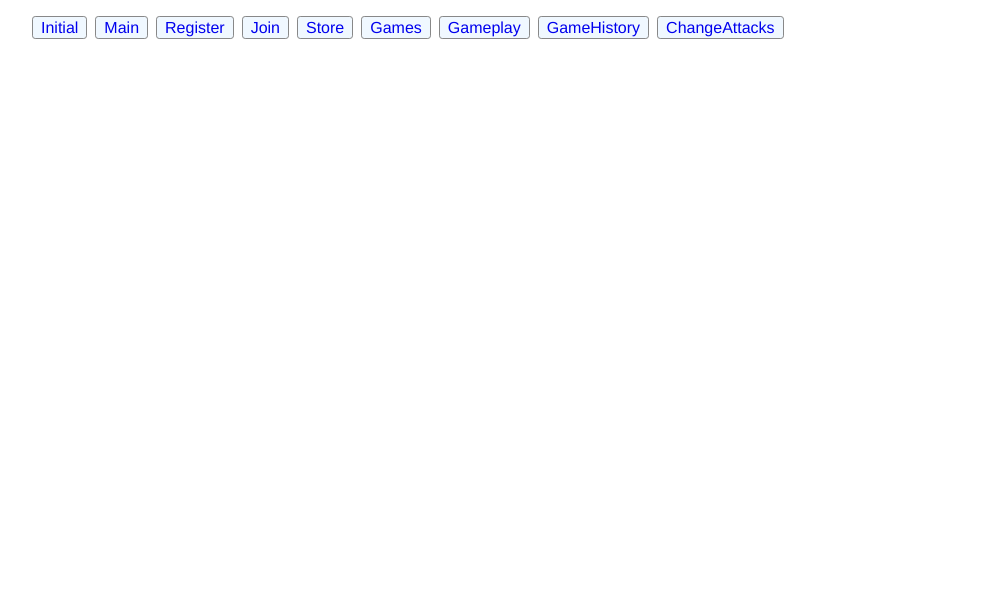
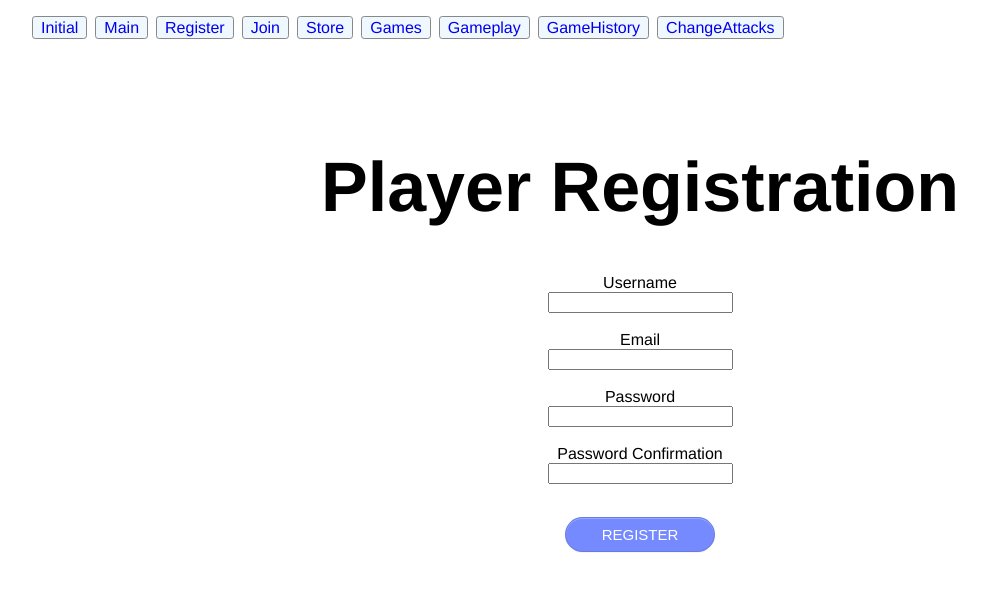
Before and after one commit to MIGI10/battle-arena, a Vue app: page /register in a window 1280 px wide. Shown: the top 590 px of the page, without its empty margins (0-986 px from the left). Built offline with nearby package versions, Linux system fonts and the light colour scheme.

Commit message:
add Initial, Join, Register views

```diff
--- a/index.html
+++ b/index.html
@@ -4,7 +4,7 @@
     <meta charset="UTF-8" />
     <link rel="icon" type="image/svg+xml" href="/vite.svg" />
     <meta name="viewport" content="width=device-width, initial-scale=1.0" />
-    <title>Vite + Vue</title>
+    <title>Battle Arena</title>
   </head>
   <body>
     <div id="app"></div>
--- a/src/views/Initial.vue
+++ b/src/views/Initial.vue
@@ -1,37 +1,73 @@
 <template>
     <main>
-
+        <h1>Battle Arena</h1>
+        <button>Join</button>
+        <button class="register">Register</button>
     </main>
 </template>
 
 <style scoped>
 
-#product-list {
-    display: flex;
-    flex-direction: row;
-    justify-content: space-evenly;
-    gap: 1.5rem;
-    align-items: baseline;
-    flex-wrap: wrap;
+h1 {
+    display: inline-block;
+    text-align: center;
+    margin-top: 200px;
+    font-size: 100px;
 }
 
-h1 {
-    display: block;
-    text-align: center;
+button {
+    width:170px;
+    height:70px;
+    margin-top:25px;
+    margin: 1;
+    position: relative;
+    top: 50%;
+    left: 50%;
+    transform: translate(-50%, -50%);
+    background-color: #FAFBFC;
+    border: 1px solid rgba(27, 31, 35, 0.15);
+    border-radius: 40px;
+    box-shadow: rgba(27, 31, 35, 0.04) 0 1px 0, rgba(255, 255, 255, 0.25) 0 1px 0 inset;
+    box-sizing: border-box;
+    color: #24292E;
+    cursor: pointer;
+    display: inline-block;
+    padding: 6px 16px;
+    transition: background-color 0.2s cubic-bezier(0.3, 0, 0.5, 1);
+    touch-action: manipulation;
+    vertical-align: middle;
+    white-space: nowrap;
+    font-size: 17px;
 }
 
-.product {
-    width: 150px;
+button:hover {
+    background-color: #F3F4F6;
+    transition-duration: 0.1s;
 }
 
-.product img {
-    max-width: 150px;
+button:active {
+    background-color: #b8b8b8;
+    box-shadow: rgba(225, 228, 232, 0.2) 0 1px 0 inset;
+    transition: none 0s;
 }
 
-@media (min-width: 801px) {
-    h1 {
-        text-align: start;
-    }
+button:focus {
+    outline: 1px transparent;
+}
+
+.register {
+    background-color: rgb(117, 138, 255);
+    color: #ffffff;
+}
+
+.register:hover {
+    background-color: rgb(82, 108, 255);
+}
+
+.register:active {
+    background-color: rgb(22, 57, 255);
+    box-shadow: rgba(225, 228, 232, 0.2) 0 1px 0 inset;
+    transition: none 0s;
 }
 
 </style>
--- a/src/views/Join.vue
+++ b/src/views/Join.vue
@@ -1,5 +1,61 @@
 <template>
     <main>
-
+        <h1>Join Arena</h1>
+        <form onsubmit="return validateForm()">
+            <label for="user">Username</label><br>
+            <input type="text" id="user" name="user"><br><br>
+            <label for="pwd">Password</label><br>
+            <input type="text" id="pwd" name="pwd"><br><br>
+            <button type="submit">Login</button>
+        </form>
     </main>
 </template>
+
+<style scoped>
+
+h1 {
+    display: inline-block;
+    text-align: center;
+    margin-top: 100px;
+    font-size: 70px;
+}
+
+form {
+    text-align: center;
+}
+
+button {
+    height:35px;
+    width:150px;
+    margin-top:15px;
+    position: relative;
+    background-color: rgb(117, 138, 255);
+    border: 1px solid rgba(27, 31, 35, 0.15);
+    border-radius: 40px;
+    box-shadow: rgba(27, 31, 35, 0.04) 0 1px 0, rgba(255, 255, 255, 0.25) 0 1px 0 inset;
+    box-sizing: border-box;
+    color: #ffffff;
+    cursor: pointer;
+    display: inline-block;
+    padding: 6px 16px;
+    touch-action: manipulation;
+    white-space: nowrap;
+    font-size: 15px;
+}
+
+button:hover {
+    background-color: rgb(82, 108, 255);
+    transition-duration: 0.1s;
+}
+
+button:active {
+    background-color: rgb(22, 57, 255);
+    box-shadow: rgba(225, 228, 232, 0.2) 0 1px 0 inset;
+    transition: none 0s;
+}
+
+button:focus {
+    outline: 1px transparent;
+}
+
+</style>
--- a/src/views/Register.vue
+++ b/src/views/Register.vue
@@ -1,5 +1,65 @@
 <template>
     <main>
-
+        <h1>Player Registration</h1>
+        <form onsubmit="return validateForm()">
+            <label for="user">Username</label><br>
+            <input type="text" id="user" name="user"><br><br>
+            <label for="email">Email</label><br>
+            <input type="text" id="email" name="email"><br><br>
+            <label for="pwd">Password</label><br>
+            <input type="text" id="pwd" name="pwd"><br><br>
+            <label for="pwd-confirm">Password Confirmation</label><br>
+            <input type="text" id="pwd-confirm" name="pwd-confirm"><br><br>
+            <button type="submit">Register</button>
+        </form>
     </main>
 </template>
+
+<style scoped>
+
+h1 {
+    display: inline-block;
+    text-align: center;
+    margin-top: 100px;
+    font-size: 70px;
+}
+
+form {
+    text-align: center;
+}
+
+button {
+    height:35px;
+    width:150px;
+    margin-top:15px;
+    position: relative;
+    background-color: rgb(117, 138, 255);
+    border: 1px solid rgba(27, 31, 35, 0.15);
+    border-radius: 40px;
+    box-shadow: rgba(27, 31, 35, 0.04) 0 1px 0, rgba(255, 255, 255, 0.25) 0 1px 0 inset;
+    box-sizing: border-box;
+    color: #ffffff;
+    cursor: pointer;
+    display: inline-block;
+    padding: 6px 16px;
+    touch-action: manipulation;
+    white-space: nowrap;
+    font-size: 15px;
+}
+
+button:hover {
+    background-color: rgb(82, 108, 255);
+    transition-duration: 0.1s;
+}
+
+button:active {
+    background-color: rgb(22, 57, 255);
+    box-shadow: rgba(225, 228, 232, 0.2) 0 1px 0 inset;
+    transition: none 0s;
+}
+
+button:focus {
+    outline: 1px transparent;
+}
+
+</style>
```
